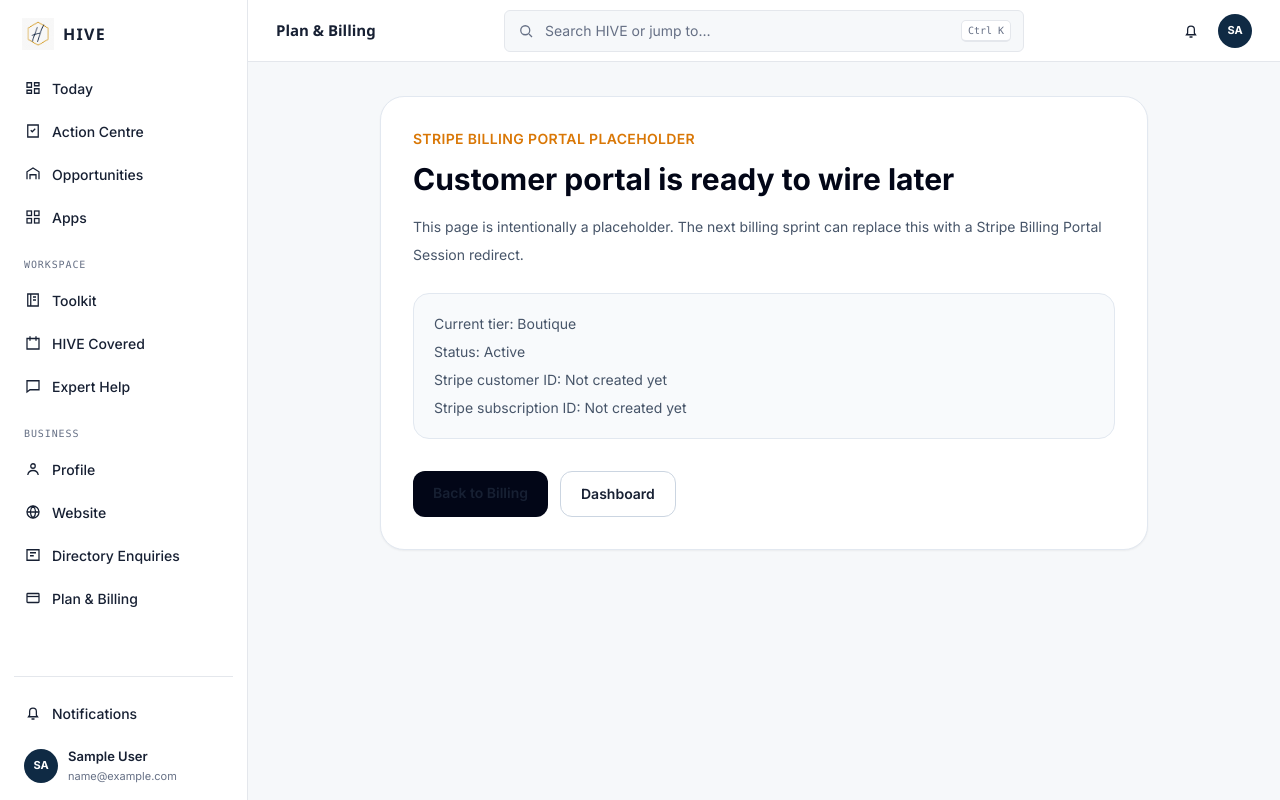
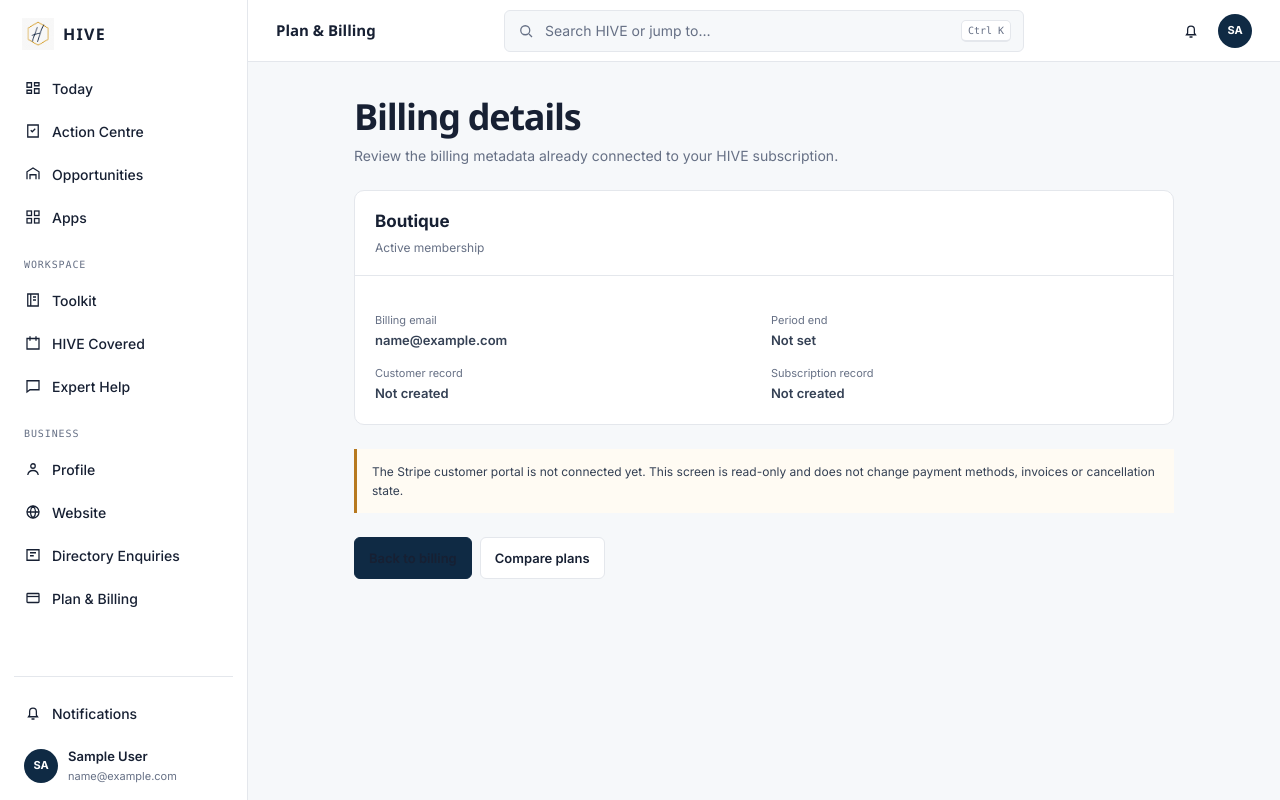
Before and after one commit to Dolman17/hive, a Flask app: page /billing/portal in a window 1280 px wide. Run offline with Flask 3, Linux system fonts and the light colour scheme; the visitor is signed in with stand-in values (Sample User, id 1); data comes from the database, SQL or seed files in the repository; data that the repository does not hold is empty; some libraries are stand-ins or nearby versions.

Commit message:
Refine billing portal placeholder

```diff
--- a/templates/billing/portal_placeholder.html
+++ b/templates/billing/portal_placeholder.html
@@ -1,23 +1,11 @@
 {% extends "base.html" %}
-
+{% block title %}Billing Details · HIVE{% endblock %}
 {% block content %}
-
-<div class="max-w-3xl mx-auto">
-    <div class="bg-white rounded-3xl border border-slate-200 p-8 shadow-sm">
-        <p class="text-sm font-semibold text-amber-600 uppercase tracking-wide">Stripe Billing Portal Placeholder</p>
-        <h1 class="text-3xl font-bold text-slate-950 mt-3">Customer portal is ready to wire later</h1>
-        <p class="text-slate-600 mt-4 leading-7">This page is intentionally a placeholder. The next billing sprint can replace this with a Stripe Billing Portal Session redirect.</p>
-        <div class="mt-6 rounded-2xl bg-slate-50 border border-slate-200 p-5 text-sm text-slate-600 space-y-2">
-            <p>Current tier: {{ tier_label }}</p>
-            <p>Status: {{ subscription.status|replace('_', ' ')|title }}</p>
-            <p>Stripe customer ID: {{ billing_profile.stripe_customer_id or 'Not created yet' }}</p>
-            <p>Stripe subscription ID: {{ billing_profile.stripe_subscription_id or 'Not created yet' }}</p>
-        </div>
-        <div class="mt-8 flex flex-wrap gap-3">
-            <a href="{{ url_for('billing.billing_home') }}" class="rounded-xl bg-slate-950 text-white px-5 py-3 text-sm font-semibold hover:bg-slate-800">Back to Billing</a>
-            <a href="{{ url_for('dashboard') }}" class="rounded-xl bg-white border border-slate-300 text-slate-800 px-5 py-3 text-sm font-semibold hover:bg-slate-50">Dashboard</a>
-        </div>
-    </div>
+<link rel="stylesheet" href="{{ url_for('static', filename='css/hive-phase6.css') }}">
+<div class="hive-workspace" style="max-width:820px;margin:0 auto">
+<header class="hive-workspace-head"><div><h1>Billing details</h1><p>Review the billing metadata already connected to your HIVE subscription.</p></div></header>
+<section class="hive-panel"><div class="hive-panel-head"><div><h2>{{ tier_label }}</h2><p>{{ subscription.status|replace('_', ' ')|title }} membership</p></div></div><div class="hive-section"><dl class="hive-definition-list"><div><dt>Billing email</dt><dd>{{ billing_profile.billing_email or 'Not set' }}</dd></div><div><dt>Period end</dt><dd>{{ billing_profile.current_period_end.strftime('%d %b %Y') if billing_profile.current_period_end else 'Not set' }}</dd></div><div><dt>Customer record</dt><dd>{{ 'Connected' if billing_profile.stripe_customer_id else 'Not created' }}</dd></div><div><dt>Subscription record</dt><dd>{{ 'Connected' if billing_profile.stripe_subscription_id else 'Not created' }}</dd></div></dl></div></section>
+<div class="hive-notice hive-notice--warning">The Stripe customer portal is not connected yet. This screen is read-only and does not change payment methods, invoices or cancellation state.</div>
+<div class="hive-workspace-actions"><a class="hive-btn hive-btn--primary" href="{{ url_for('billing.billing_home') }}">Back to billing</a><a class="hive-btn" href="{{ url_for('billing.billing_pricing') }}">Compare plans</a></div>
 </div>
-
 {% endblock %}
```
